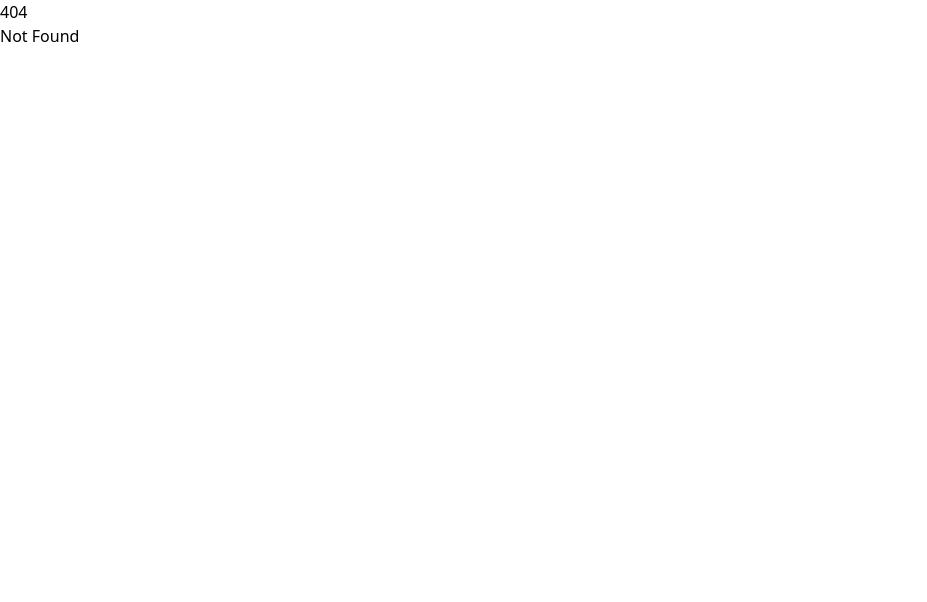
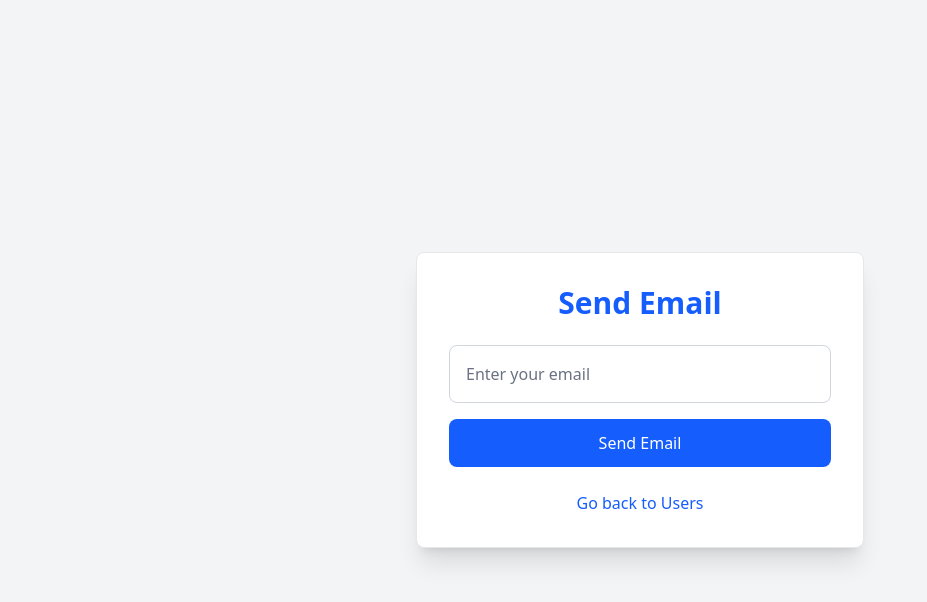
Before and after one commit to ergbeq21/BotschaftProbe, a SvelteKit app: page /sendEmail in a window 1280 px wide. Before the commit this address had no page. Shown: the top 602 px of the page, without its empty margins (0-927 px from the left). Built offline with nearby package versions, Linux system fonts and the light colour scheme.

Commit message:
Added the send email function

```diff
--- a/package.json
+++ b/package.json
@@ -28,6 +28,7 @@
 		"@tailwindcss/vite": "^4.0.0",
 		"@types/bcrypt": "^5.0.2",
 		"@types/node": "^22.13.11",
+		"@types/nodemailer": "^6.4.17",
 		"dotenv": "^16.4.7",
 		"drizzle-kit": "^0.30.5",
 		"drizzle-orm": "^0.41.0",
@@ -48,6 +49,7 @@
 	"dependencies": {
 		"bcrypt": "^5.1.1",
 		"bcryptjs": "^3.0.2",
-		"mysql2": "^3.14.0"
+		"mysql2": "^3.14.0",
+		"nodemailer": "^6.10.0"
 	}
 }
--- /dev/null
+++ b/src/lib/server/mailer.ts
@@ -0,0 +1,32 @@
+import nodemailer from 'nodemailer';
+
+
+const transporter = nodemailer.createTransport({
+  service: 'gmail',
+  auth: {
+    user: process.env.GMAIL_USER,
+    pass: process.env.GMAIL_APP_PASSWORD,
+  },
+});
+
+
+const sendTestEmail = async (email: string) => {
+  const mailOptions = {
+    from: 'Ambasada Austriake ergitbeqiri07@gmail.com',
+    to: email,
+    subject: 'Ftese per ne diten e pavarsise',
+    text: `Hello, do you want to join our party!`,
+    html: `<p>Go to our website: https://botschaft.vercel.app/</p>`,
+  };
+
+  try {
+    const info = await transporter.sendMail(mailOptions);
+    console.log('Email sent:', info.messageId);
+    return info;
+  } catch (error) {
+    console.error('Error while sending email:', error);
+    throw error;
+  }
+};
+
+export { sendTestEmail };
--- /dev/null
+++ b/src/routes/sendEmail/+page.svelte
@@ -0,0 +1,74 @@
+<script lang="ts">
+    let email: string = '';
+    let successMessage: string = '';
+    let errorMessage: string = '';
+    let isLoading: boolean = false;
+
+    const handleSubmit = async () => {
+      isLoading = true;
+      successMessage = '';
+      errorMessage = '';
+
+      try {
+        const response = await fetch('/sendEmail', {
+          method: 'POST',
+          headers: {
+            'Content-Type': 'application/json',
+          },
+          body: JSON.stringify({ email }),
+        });
+
+        const data = await response.json();
+
+        if (response.ok) {
+          successMessage = data.success;
+        } else {
+          errorMessage = data.error || 'Unknown error';
+        }
+      } catch (err) {
+        errorMessage = 'Error sending email: ' + (err instanceof Error ? err.message : 'Unknown error');
+      } finally {
+        isLoading = false;
+      }
+    };
+  </script>
+
+  <div class="flex justify-center items-center min-h-screen bg-gray-100">
+    <div class="w-full max-w-md p-8 bg-white rounded-lg shadow-xl border border-gray-200">
+      <h2 class="text-3xl font-bold text-center text-blue-600 mb-6">Send Email</h2>
+
+      <form on:submit|preventDefault={handleSubmit}>
+        <div class="mb-4">
+          <input
+            type="email"
+            placeholder="Enter your email"
+            bind:value={email}
+            required
+            class="w-full p-4 border border-gray-300 rounded-lg focus:outline-none focus:ring-2 focus:ring-blue-500"
+          />
+        </div>
+
+        <button
+          type="submit"
+          disabled={isLoading}
+          class="w-full py-3 bg-blue-600 text-white rounded-lg hover:bg-blue-700 focus:outline-none focus:ring-2 focus:ring-blue-500 disabled:bg-gray-400"
+        >
+          {#if isLoading}
+            Sending...
+          {:else}
+            Send Email
+          {/if}
+        </button>
+      </form>
+
+      {#if successMessage}
+        <p class="mt-4 text-green-600 font-medium">{successMessage}</p>
+      {/if}
+
+      {#if errorMessage}
+        <p class="mt-4 text-red-600 font-medium">{errorMessage}</p>
+      {/if}
+
+      <a href="/users" class="block mt-6 text-center text-blue-600 hover:underline">Go back to Users</a>
+    </div>
+  </div>
--- /dev/null
+++ b/src/routes/sendEmail/+server.ts
@@ -0,0 +1,21 @@
+import { json } from '@sveltejs/kit';
+import { sendTestEmail } from '$lib/server/mailer';
+import { GetAllUsers } from '$lib/server/db/getUsers.js';
+
+export async function POST({ request }) {
+  const { email } = await request.json();
+
+
+
+  if (!email) {
+    return json({ error: 'Keine E-Mail-Adresse angegeben' }, { status: 400 });
+  }
+
+  try {
+
+    const result = await sendTestEmail(email);
+    return json({ success: 'E-Mail wurde gesendet!', messageId: result?.messageId });
+  } catch (error) {
+    return json({ error: 'Fehler beim Senden der E-Mail', message: error instanceof Error ? error.message : 'Unknown error' }, { status: 500 });
+  }
+}
--- a/src/routes/users/+page.svelte
+++ b/src/routes/users/+page.svelte
@@ -5,6 +5,8 @@
 	console.log(data?.users);
 
 </script>
+
+<a href="/sendEmail">Go to Email sender page</a>
 
 <main class="min-h-screen bg-gray-50 p-10">
 	<h1 class="mb-8 text-center text-4xl font-extrabold text-[#2a2b55]">
```
Also changed, not shown: 1 other file (tests, documents, lock files or other folders).
